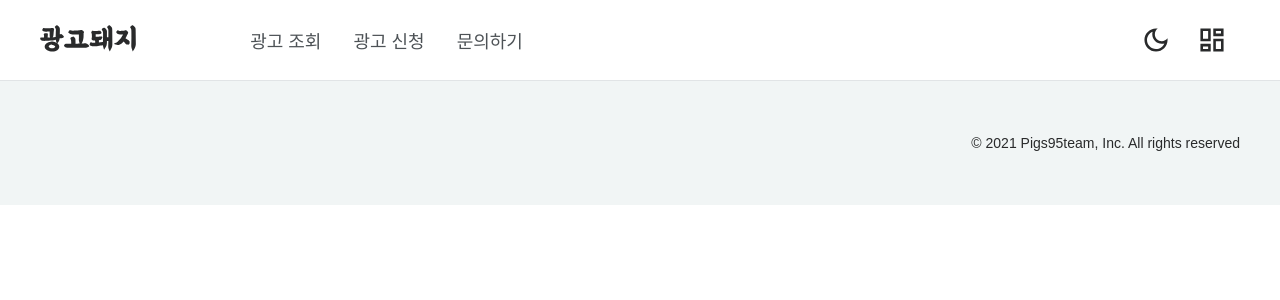
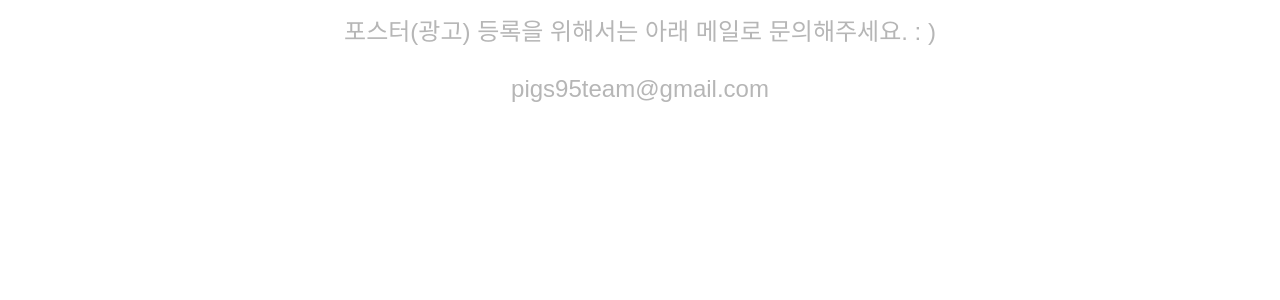
Before and after one commit to 95team/gg-pigs-web, a Nuxt app: page /apply in a window 1280 px wide. Shown: the top 300 px of the page. Built offline with nearby package versions, Linux system fonts and the light colour scheme; a web font is replaced by a local one.

Commit message:
#156 Fix the code from the pull request review

```diff
--- a/components/PosterBox.vue
+++ b/components/PosterBox.vue
@@ -35,10 +35,11 @@
         </div>
       </div>
     </div>
-
-    <div v-else style="cursor: pointer;" @click="SHOW_APPLICATION">
+    <nuxt-link v-else :to="posterBox.siteUrl">
+      <!-- <div v-else style="cursor: pointer;" @click="TOGGLE_APPLICATION"> -->
       <div class="empty-poster-link"></div>
-    </div>
+      <!-- </div> -->
+    </nuxt-link>
   </div>
 </template>
 
@@ -114,7 +115,7 @@ export default {
         this.darkEmptyPosterImage = this.darkEmptyPoster;
       }
     },
-    ...mapMutations('apply', ['SHOW_APPLICATION']),
+    ...mapMutations('apply', ['TOGGLE_APPLICATION']),
   },
 };
 </script>
--- a/components/apply/ApplyPoster.vue
+++ b/components/apply/ApplyPoster.vue
@@ -3,7 +3,7 @@
     <div v-if="isShowApply" class="inner">
       <div class="apply-container">
         <div class="btn-close">
-          <div class="close" @click="SHOW_APPLICATION">
+          <div class="close" @click="TOGGLE_APPLICATION">
             <span class="material-icons">
               close
             </span>
@@ -149,13 +149,12 @@ export default {
     },
   },
   methods: {
-    ...mapMutations('apply', ['SHOW_APPLICATION']),
+    ...mapMutations('apply', ['TOGGLE_APPLICATION']),
     INPUT_IMAGE(image) {
       const posterImage = image.target.files[0];
       this.imageFile = posterImage;
       this.posterName = posterImage.name;
     },
-    /*
     async submit() {
       if (this.imageFile) {
         const formData = new FormData();
@@ -177,10 +176,6 @@ export default {
           finishedDate: this.finishedDate,
         });
       }
-    },
-    */
-    submit() {
-      alert('개발중입니다.');
     },
   },
 };
--- a/components/main/Header.vue
+++ b/components/main/Header.vue
@@ -12,9 +12,14 @@
           <button class="service-button" @click="TOGGLE_THEMEMODE">
             <v-img :src="isLight ? lightThemeMode : darkThemeMode" class="service-icon"></v-img>
           </button>
-          <button class="service-button" @click="SHOW_APPLICATION">
+          <nuxt-link to="/apply">
+            <button class="service-button">
+              <v-img :src="isLight ? lightApply : darkApply" class="service-icon"></v-img>
+            </button>
+          </nuxt-link>
+          <!-- <button class="service-button" @click="TOGGLE_APPLICATION">
             <v-img :src="isLight ? lightApply : darkApply" class="service-icon"></v-img>
-          </button>
+          </button> -->
         </v-col>
       </v-row>
     </v-container>
@@ -41,7 +46,7 @@ export default {
   },
   methods: {
     ...mapMutations(['TOGGLE_THEMEMODE']),
-    ...mapMutations('apply', ['SHOW_APPLICATION']),
+    ...mapMutations('apply', ['TOGGLE_APPLICATION']),
   },
 };
 </script>
--- a/nuxt.config.js
+++ b/nuxt.config.js
@@ -69,7 +69,7 @@ export default {
    ** See https://axios.nuxtjs.org/options
    */
   axios: {
-    baseURL: 'http://localhost:8080',
+    baseURL: process.env.BASE_URL,
   },
   /*
    ** vuetify module configuration
--- a/package.json
+++ b/package.json
@@ -5,6 +5,7 @@
   "author": "pigs-pango-team",
   "private": true,
   "scripts": {
+    "local": "nuxt --dotenv .env.local",
     "dev": "nuxt",
     "build": "nuxt build",
     "start": "nuxt start",
--- /dev/null
+++ b/pages/apply/index.vue
@@ -0,0 +1,52 @@
+<template>
+  <v-container fill-height fluid pa-0>
+    <v-row justify="center" style="height:70%">
+      <v-col cols="12" align="center">
+        <span class="notoSansFont text-light2">
+          포스터(광고) 등록을 위해서는 아래 메일로 문의해주세요. : )
+          <br /><br />
+          {{ email }}
+        </span>
+      </v-col>
+    </v-row>
+  </v-container>
+</template>
+
+<script>
+import { mapGetters } from 'vuex';
+export default {
+  layout: 'main/default',
+  data() {
+    return {
+      email: 'pigs95team@gmail.com',
+    };
+  },
+  computed: {
+    ...mapGetters({
+      dayMode: 'dayMode',
+    }),
+  },
+};
+</script>
+
+<style scoped>
+.notoSansFont {
+  font-family: 'Noto Sans KR', sans-serif;
+  font-size: 24px;
+}
+@media all and (max-width: 959px) {
+  .container {
+    max-width: 932px !important;
+  }
+}
+@media all and (min-width: 960px) and (max-width: 1263px) {
+  .container {
+    max-width: 932px !important;
+  }
+}
+@media all and (min-width: 1264px) {
+  .container {
+    max-width: 1880px !important;
+  }
+}
+</style>
--- a/store/apply.js
+++ b/store/apply.js
@@ -30,7 +30,7 @@ export const mutations = {
       state.imgHeight = '782px';
     }
   },
-  SHOW_APPLICATION(state) {
+  TOGGLE_APPLICATION(state) {
     state.isShowApply = !state.isShowApply;
   },
 };
```
Also changed, not shown: 1 other file (tests, documents, lock files or other folders).
